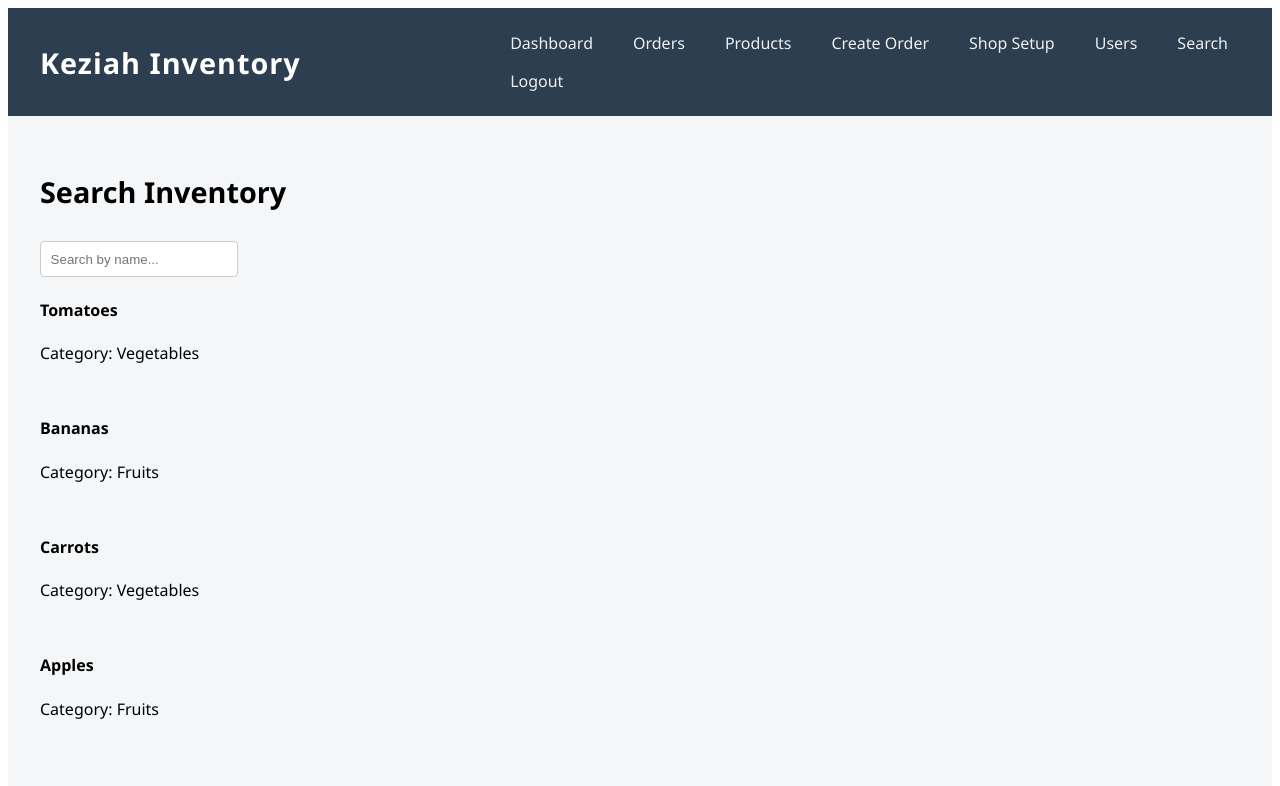
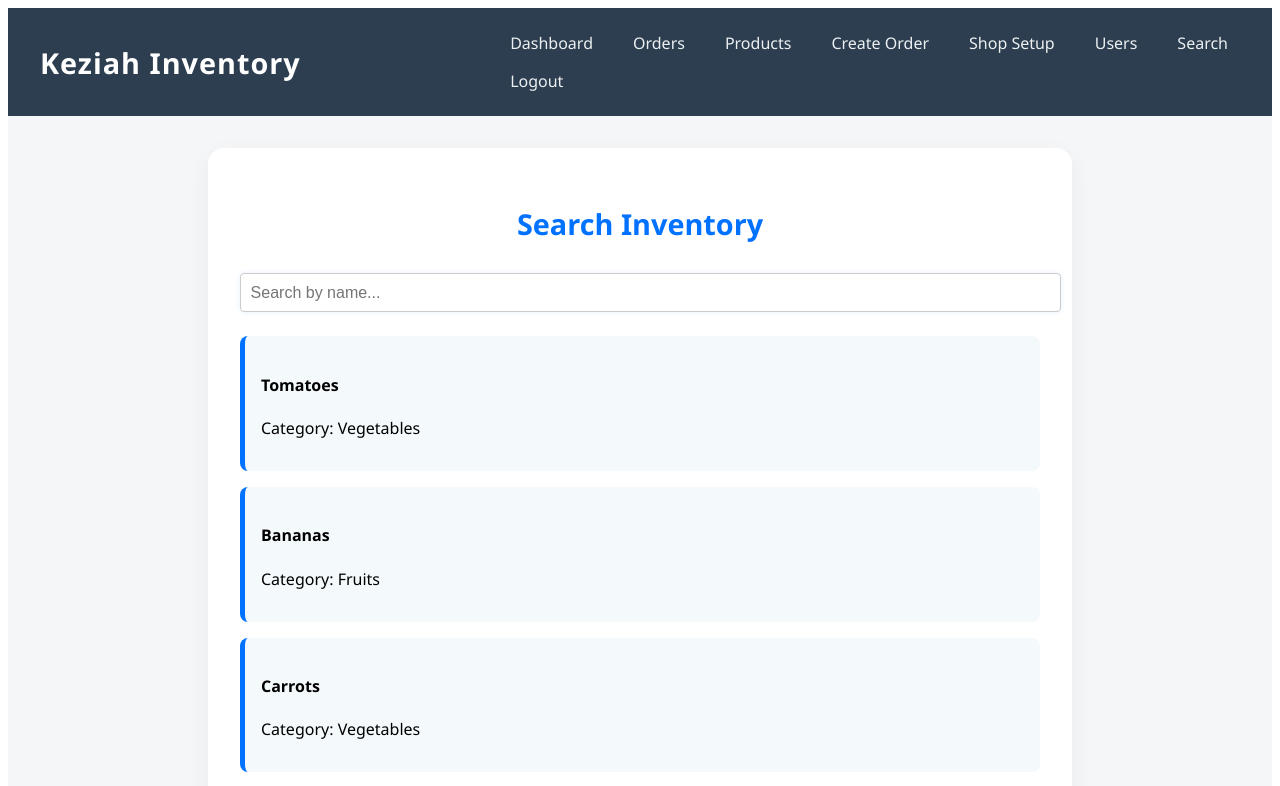
Before and after one commit to OKANLA95/Keziah-inventory-frontend, a React (Vite) app: page /search in a window 1280 px wide. Shown: the top 786 px of the page. Built offline with nearby package versions, Linux system fonts and the light colour scheme; sample sign-in values are in the browser's storage.

Commit message:
Fix: updated styles in SearchPage.module.css

```diff
--- a/src/pages/SearchPage.module.css
+++ b/src/pages/SearchPage.module.css
@@ -1,6 +1,6 @@
-/* src/search.css */
+/* src/pages/searchPage.module.css */
 
-.search-page {
+.searchPage {
   padding: 2rem;
   max-width: 800px;
   margin: auto;
@@ -9,13 +9,13 @@
   box-shadow: 0 8px 24px rgba(0, 0, 0, 0.05);
 }
 
-.search-page h2 {
+.searchPage h2 {
   color: #0072ff;
   margin-bottom: 1.5rem;
   text-align: center;
 }
 
-.search-input {
+.searchInput {
   width: 100%;
   padding: 0.75rem 1rem;
   border-radius: 8px;
@@ -26,7 +26,7 @@
   box-shadow: 0 0 5px rgba(0, 114, 255, 0.1);
 }
 
-.search-input:focus {
+.searchInput:focus {
   border-color: #0072ff;
   box-shadow: 0 0 8px rgba(0, 114, 255, 0.3);
 }
@@ -36,7 +36,7 @@
   gap: 1rem;
 }
 
-.result-card {
+.resultCard {
   background: #f4f9fb;
   padding: 1rem;
   border-left: 5px solid #0072ff;
@@ -44,12 +44,12 @@
   transition: transform 0.2s ease;
 }
 
-.result-card:hover {
+.resultCard:hover {
   transform: translateX(5px);
   background-color: #eaf5ff;
 }
 
-.no-results {
+.noResults {
   color: #999;
   text-align: center;
 }
```
